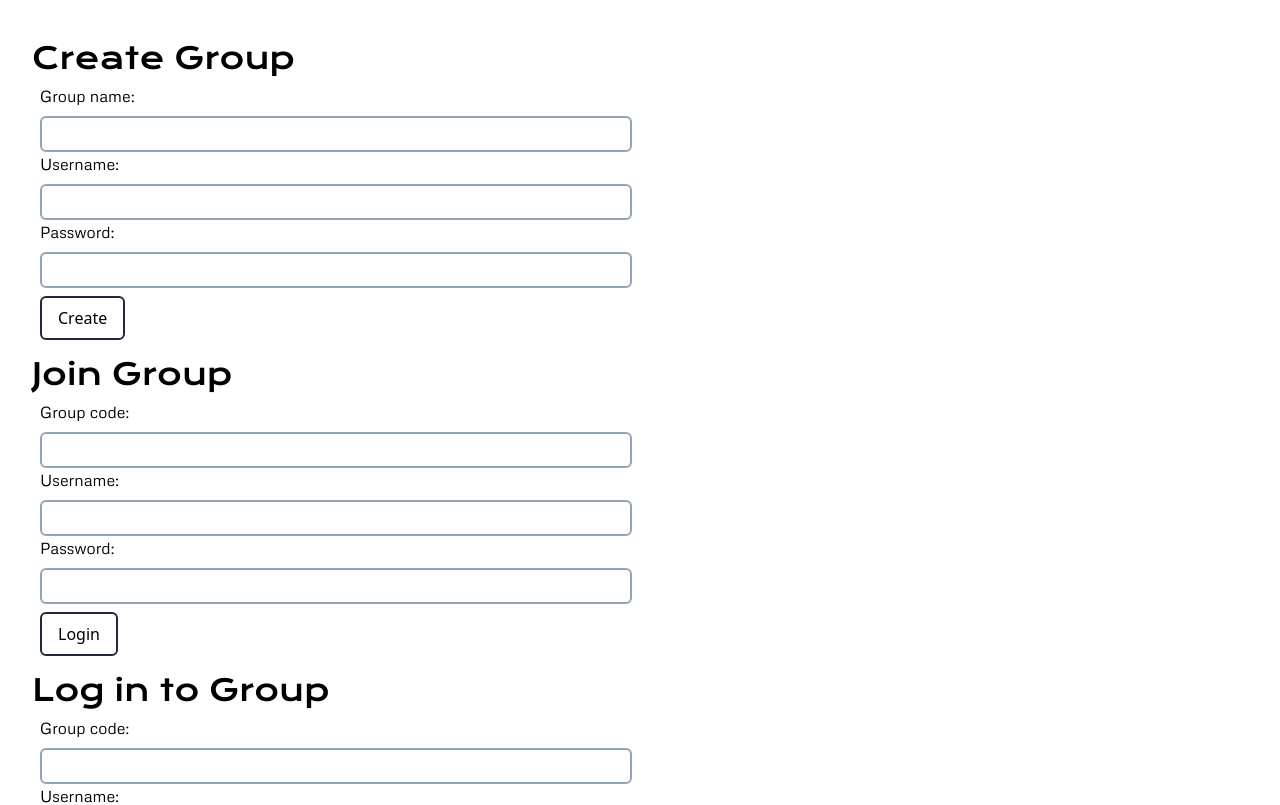
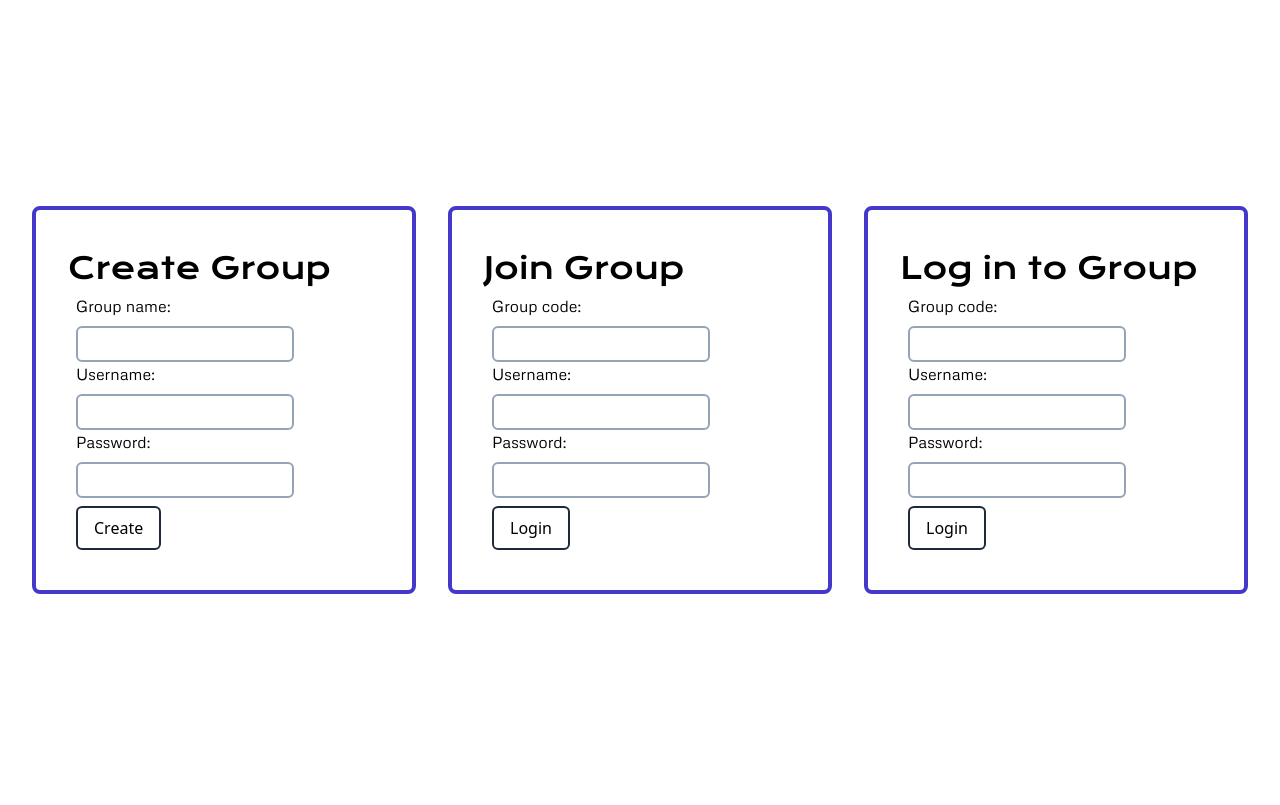
Before and after one commit to lilly-g/codejam14, a Next.js app in the folder frontend/: page /logInInfo in a window 1280 px wide. Shown: the top 805 px of the page. Built offline with nearby package versions, Linux system fonts and the light colour scheme.

Commit message:
styling
css styling for login

```diff
--- a/frontend/src/app/logInInfo/page.js
+++ b/frontend/src/app/logInInfo/page.js
@@ -12,10 +12,19 @@ import LoginForm from "@/components/LoginForm";
 // Make sure the component is exported properly
 export default function LoginPage() {
     return (
-        <div className="basis-2/3 p-8">
-            <NewOutingForm />
-            <NewUserForm />
-            <LoginForm />
+
+        <div className="min-h-screen flex items-center justify-center">
+            <div className="flex space-x-8">
+                <div className="w-96 p-8 border-4 border-indigo-700 rounded-lg">
+                    <NewOutingForm />
+                </div>
+                <div className="w-96 p-8 border-4 border-indigo-700 rounded-lg">
+                    <NewUserForm />
+                </div>
+                <div className="w-96 p-8 border-4 border-indigo-700 rounded-lg">
+                    <LoginForm />
+                </div>
+            </div>
         </div>
     );
 }
--- a/frontend/src/components/LoginForm.js
+++ b/frontend/src/components/LoginForm.js
@@ -8,7 +8,7 @@ export default function LoginForm() {
     return (
         <div className="">
             <h2 className="font-display text-3xl py-2">Log in to Group</h2>
-            <form action={formActionLogin} className="w-2/4 px-2">
+            <form action={formActionLogin} className="w-3/4 px-2">
                 <div>
                     <label
                         htmlFor="group-code"
--- a/frontend/src/components/NewOutingForm.js
+++ b/frontend/src/components/NewOutingForm.js
@@ -9,7 +9,7 @@ export default function NewOuting() {
     return (
         <div className="">
             <h2 className="font-display text-3xl py-2">Create Group</h2>
-            <form action={formActionNew} className="w-2/4 px-2">
+            <form action={formActionNew} className="w-3/4 px-2">
                 <div>
                     <label
                         htmlFor="new-group-name"
--- a/frontend/src/components/NewUserForm.js
+++ b/frontend/src/components/NewUserForm.js
@@ -8,7 +8,7 @@ export default function NewUser() {
     return (
         <div className="">
             <h2 className="font-display text-3xl py-2">Join Group</h2>
-            <form action={formActionJoin} className="w-2/4 px-2">
+            <form action={formActionJoin} className="w-3/4 px-2">
                 <div>
                     <label
                         htmlFor="join-code"
```
